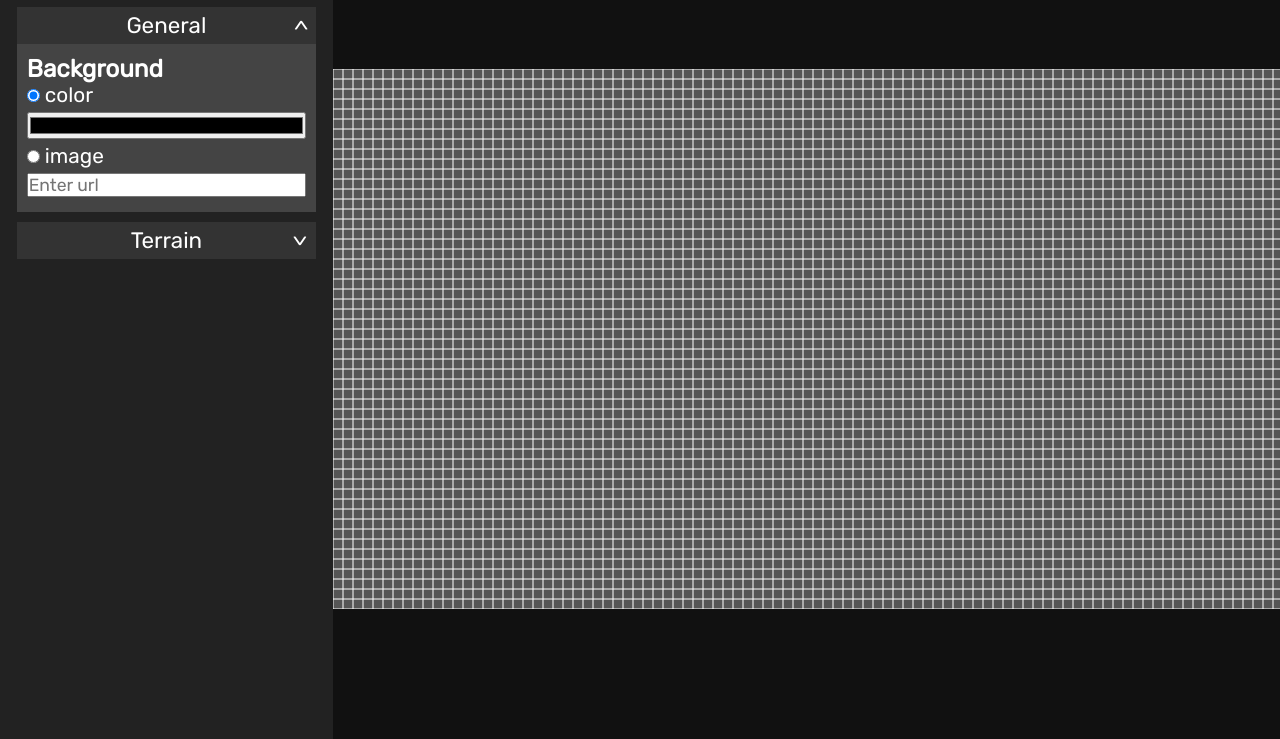
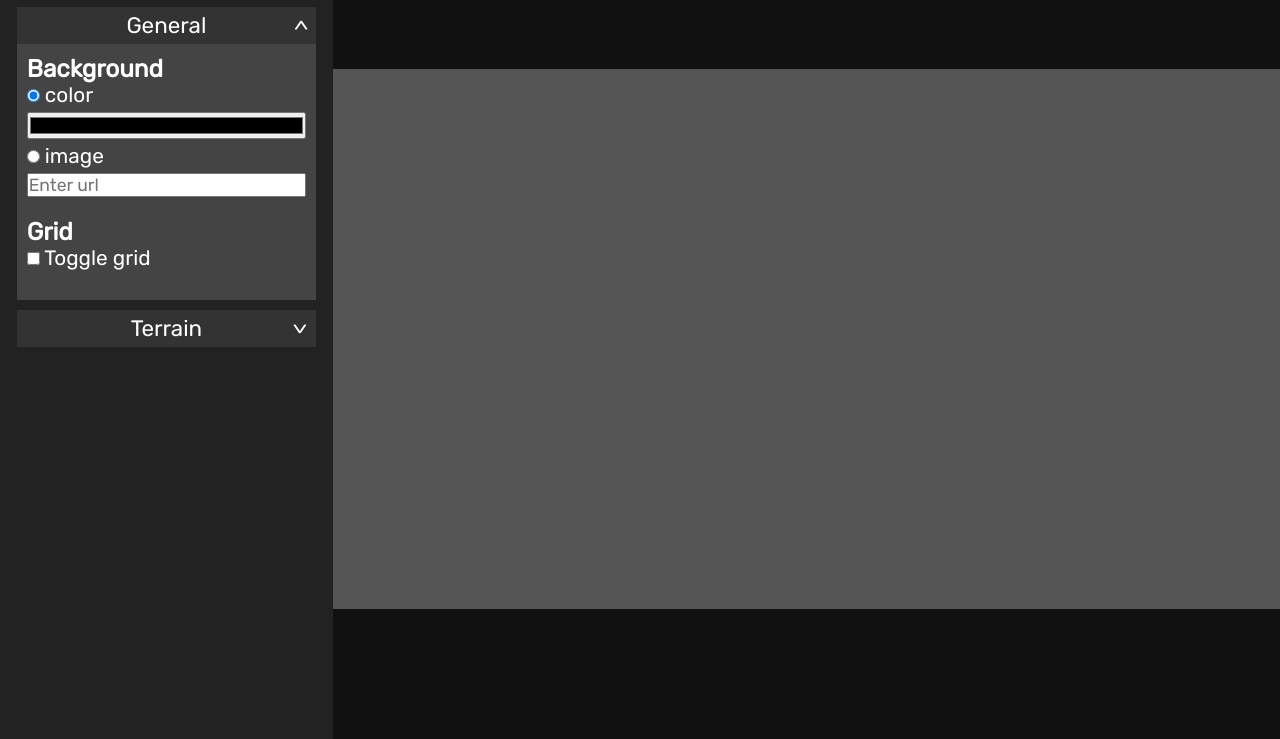
Before and after one commit to ZCAlex77/terrain-generator, a website built with webpack: page src/index.html in a window 1280 px wide. Shown: the part 61-800 px from the top of the page. Built offline with nearby package versions, Linux system fonts and the light colour scheme.

Commit message:
Add ability to toggle grid

```diff
--- a/src/index.html
+++ b/src/index.html
@@ -22,6 +22,11 @@
         <input type="radio" name="background" class="background-choice" value="image">
         <label for="bg-image">image</label>
         <input type="text" name="background-image" id="background-image" placeholder="Enter url">
+      </div>
+      <h3>Grid</h3>
+      <div>
+        <input type="checkbox" name="grid-toggle" id="grid-toggle">
+        <label for="grid-toggle">Toggle grid</label>
       </div>
     </div>
     <div class="option-group">Terrain<span>&gt;</span></div>
--- a/src/index.js
+++ b/src/index.js
@@ -8,3 +8,9 @@ const App = (() => {
 
   UI.showOption(document.querySelector('.option-group'), 0);
 })();
+
+/*
+  TODO:
+  - fix bug preventing image backgrounds
+  - fix visual bug (menu arrows)
+*/
--- a/src/modules/Input.js
+++ b/src/modules/Input.js
@@ -5,7 +5,10 @@ const Input = (() => {
     optionGroups = document.querySelectorAll('.option-group'),
     backgroundChoices = document.querySelectorAll('.background-choice'),
     backgroundColorInput = document.querySelector('#background-color'),
-    backgroundImageInput = document.querySelector('#background-image');
+    backgroundImageInput = document.querySelector('#background-image'),
+    toggleGridInput = document.querySelector('#grid-toggle');
+
+  toggleGridInput.onchange = (ev) => UI.toggleGrid(ev.target.checked);
 
   backgroundChoices.forEach((choice) => {
     choice.onchange = (ev) => {
--- a/src/modules/UI.js
+++ b/src/modules/UI.js
@@ -7,7 +7,7 @@ const UI = (() => {
   let unit = null;
   let columns = null;
   let rows = null;
-  let showGrid = true;
+  let isGridVisible = false;
 
   const setCanvasBackground = (newBackground) => {
     canvas.style.background = newBackground;
@@ -20,6 +20,11 @@ const UI = (() => {
       (group) => (group.children[0].style.transform = 'rotate(90deg)')
     );
     element.children[0].style.transform = 'rotate(-90deg)';
+  };
+
+  const toggleGrid = (newState) => {
+    isGridVisible = newState;
+    refreshScreen();
   };
 
   const setGridSize = (rowsNum, columnsNum) => {
@@ -35,7 +40,6 @@ const UI = (() => {
   const resizeCanvas = () => {
     canvas.width = unit * columns;
     canvas.height = unit * rows;
-    drawGrid();
   };
 
   const drawGrid = () => {
@@ -56,7 +60,14 @@ const UI = (() => {
     }
   };
 
+  const refreshScreen = () => {
+    ctx.clearRect(0, 0, canvas.width, canvas.height);
+    if (isGridVisible) drawGrid();
+  };
+
   return {
+    toggleGrid,
+    refreshScreen,
     showOption,
     hideSetupScreen,
     setCanvasBackground,
--- a/src/styles/index.scss
+++ b/src/styles/index.scss
@@ -27,7 +27,7 @@ body {
 }
 
 button,
-input:where([type='submit'], [type='color'], [type='radio']) {
+input:where([type='submit'], [type='color'], [type='radio'], [type='checkbox']) {
   cursor: pointer;
 }
 
@@ -66,7 +66,11 @@ input:where([type='submit'], [type='color'], [type='radio']) {
     padding: 10px;
     display: none;
 
-    input:not([type='radio']) {
+    div {
+      margin-bottom: 20px;
+    }
+
+    input:not([type='radio'], [type='checkbox']) {
       display: block;
       margin: 5px 0;
       width: 100%;
```
